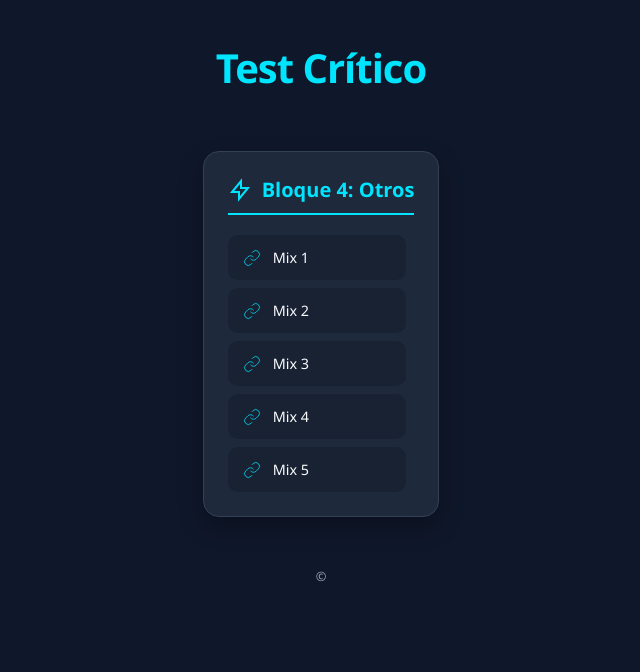
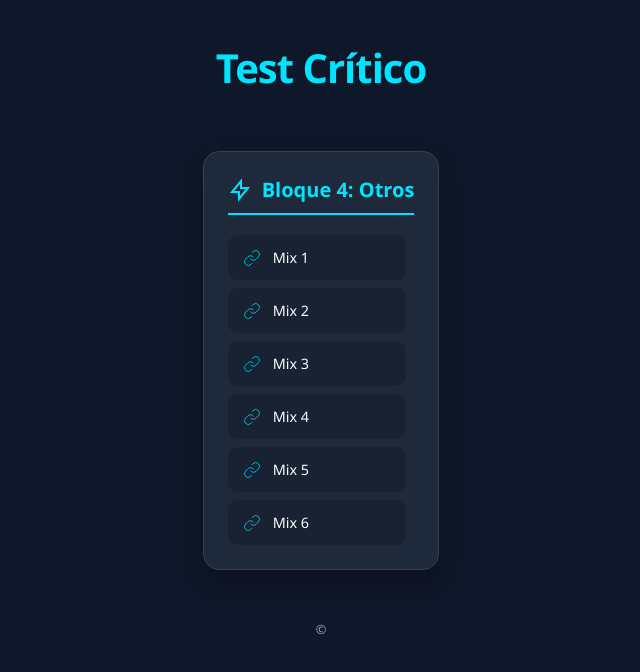
Before and after one commit to DiabloMC93/critico, a plain HTML site: page index.html in a window 1280 px wide. Shown: the whole page, without its empty margins (319-959 px from the left). Drawn offline with Linux system fonts and the light colour scheme.

Commit message:
Update index.html

```diff
--- a/index.html
+++ b/index.html
@@ -203,6 +203,11 @@
                     <svg fill="none" stroke="currentColor" viewBox="0 0 24 24"><path d="M10 13a5 5 0 007.54.54l3-3a5 5 0 00-7.07-7.07l-1.72 1.71"></path><path d="M14 11a5 5 0 00-7.54-.54l-3 3a5 5 0 007.07 7.07l1.71-1.71"></path></svg>
                     <span class="link-text">Mix 5</span>
                 </a>
+                 </a>
+                <a href="https://diablomc93.github.io/a2020/" target="_blank" class="link-item">
+                    <svg fill="none" stroke="currentColor" viewBox="0 0 24 24"><path d="M10 13a5 5 0 007.54.54l3-3a5 5 0 00-7.07-7.07l-1.72 1.71"></path><path d="M14 11a5 5 0 00-7.54-.54l-3 3a5 5 0 007.07 7.07l1.71-1.71"></path></svg>
+                    <span class="link-text">Mix 6</span>
+                </a>
             </div>
         </div>
     </div>
```
